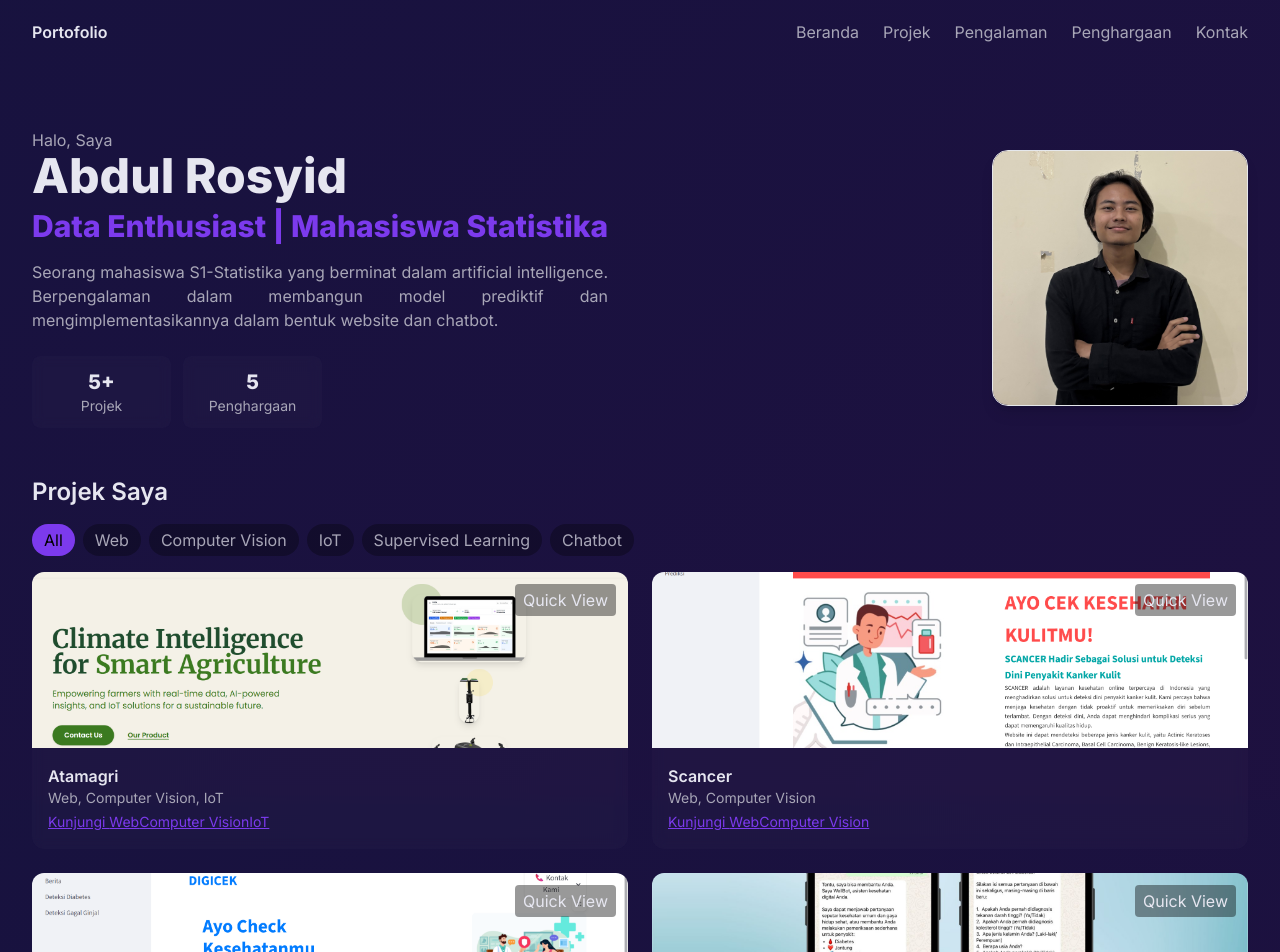
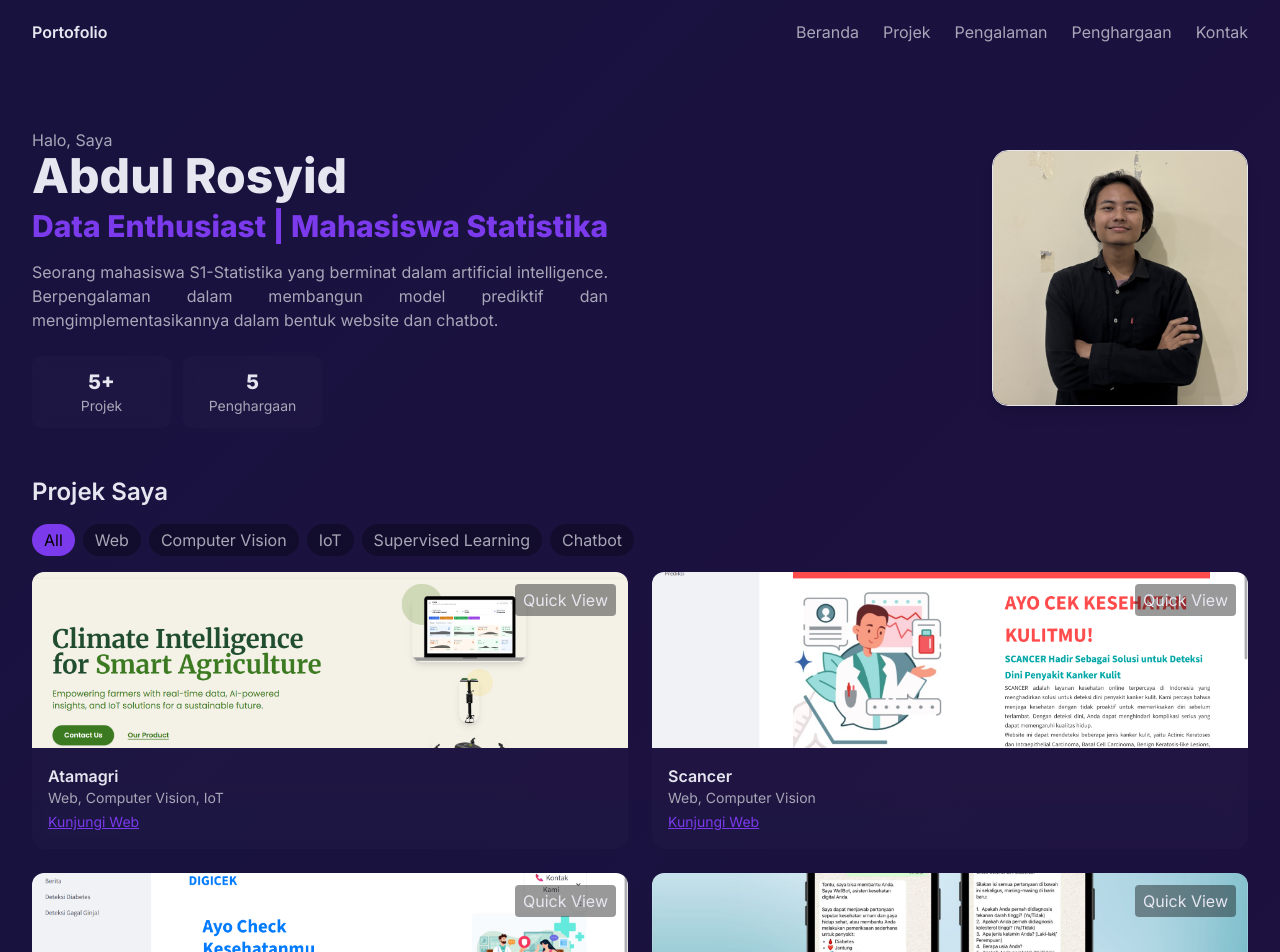
Before and after one commit to abdulrosyid001/Portofolio, a React (Vite) app: page / in a window 1280 px wide. Shown: the top 952 px of the page. Built offline with nearby package versions, Linux system fonts and the light colour scheme.

Commit message:
Edit projek

```diff
--- a/src/components/ProjectsGrid.jsx
+++ b/src/components/ProjectsGrid.jsx
@@ -60,7 +60,7 @@ export default function ProjectsGrid({ projects = [] }) {
                   rel="noopener noreferrer"
                   className="text-primary text-sm underline mt-1 inline-block"
                 >
-                  Kunjungi {p.type}
+                  Kunjungi {p.type[0]}
                 </a>
               )}
             </div>
@@ -101,7 +101,7 @@ export default function ProjectsGrid({ projects = [] }) {
                 rel="noopener noreferrer"
                 className="mt-4 inline-block text-primary underline"
               >
-                Kunjungi {selected.type}
+                Kunjungi {selected.type[0]}
               </a>
             )}
 
```
